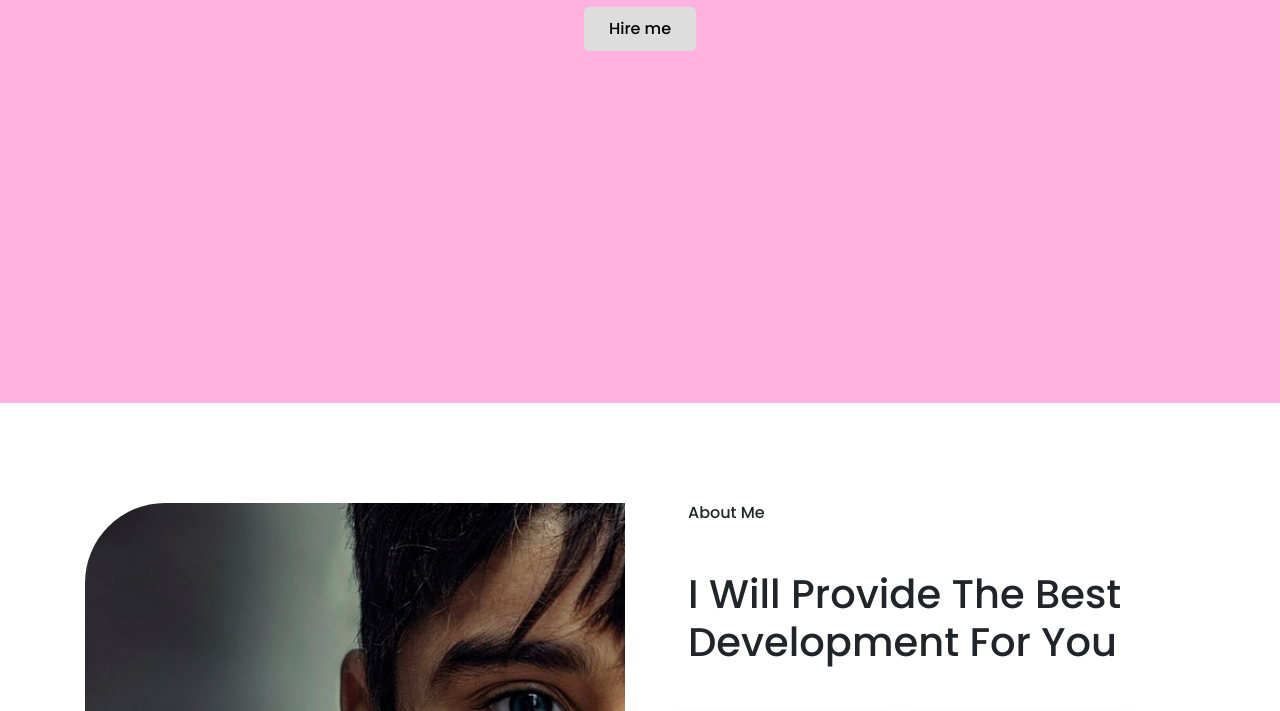
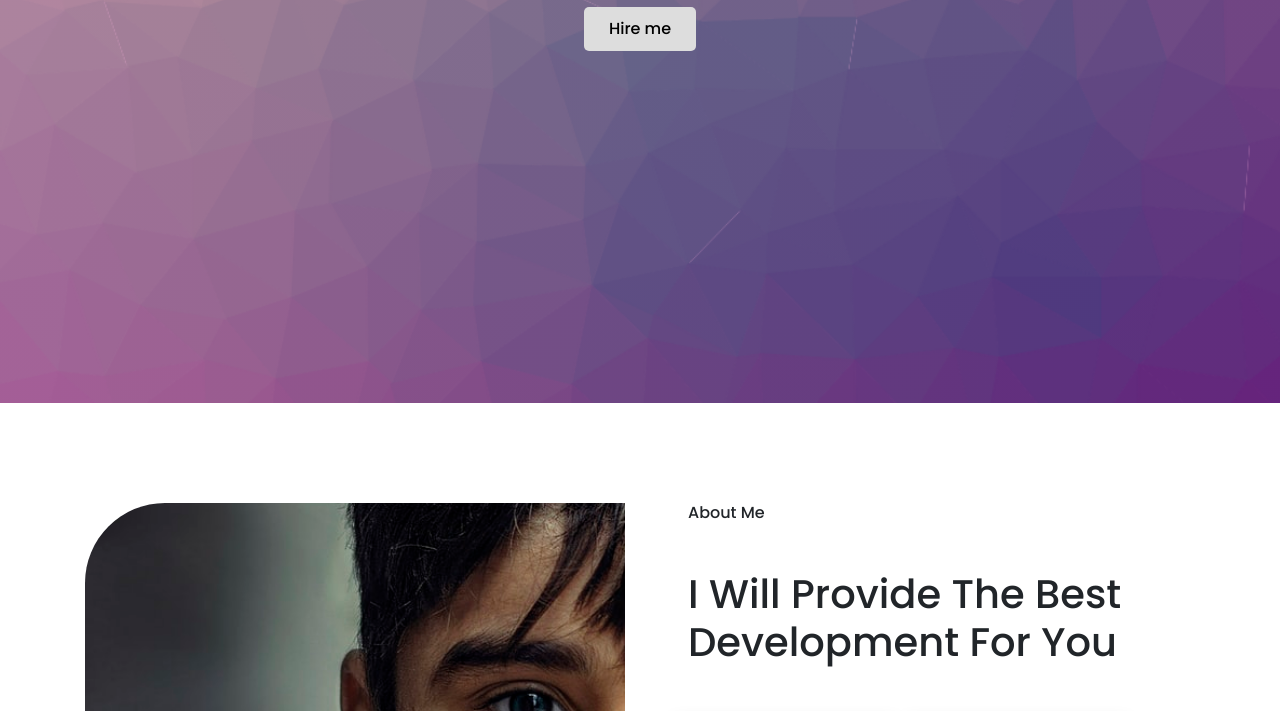
Before and after one commit to faizan65/Assesment, a plain HTML site: page index.html in a window 1280 px wide. Shown: the part 413-1124 px from the top of the page. Drawn offline with nearby package versions, Linux system fonts and the light colour scheme; the site is published under a folder, as on GitHub Pages, so addresses that start at the root find nothing.

Commit message:
new changes

```diff
--- a/css/styles.css
+++ b/css/styles.css
@@ -43,7 +43,7 @@ body{
 }
 
 #banner .hero-image {
-  background-image:linear-gradient(0deg, rgba(255, 0, 150, 0.3), rgba(255, 0, 150, 0.3)), url('/assets/img/banner.png');
+  background-image:linear-gradient(0deg, rgba(255, 0, 150, 0.3), rgba(255, 0, 150, 0.3)), url('../assets/img/banner.png');
   height: 92vh;
   background-position: center;
   background-repeat: no-repeat;
```
